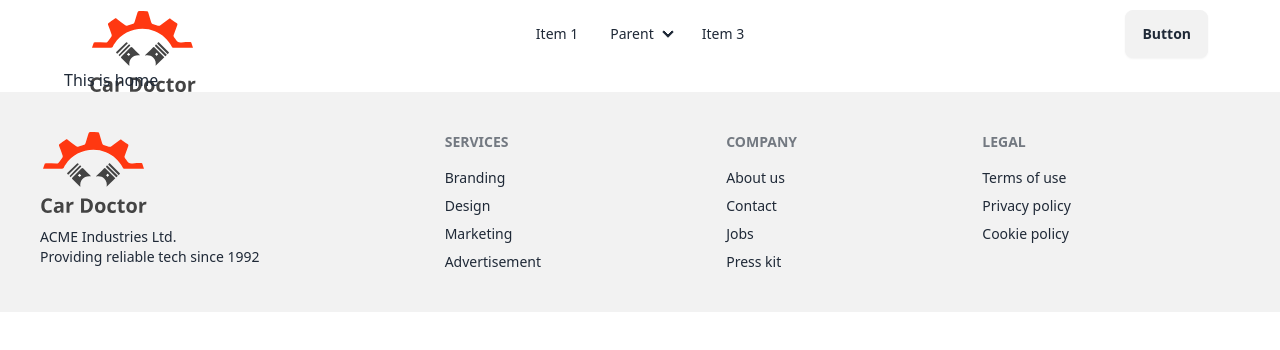
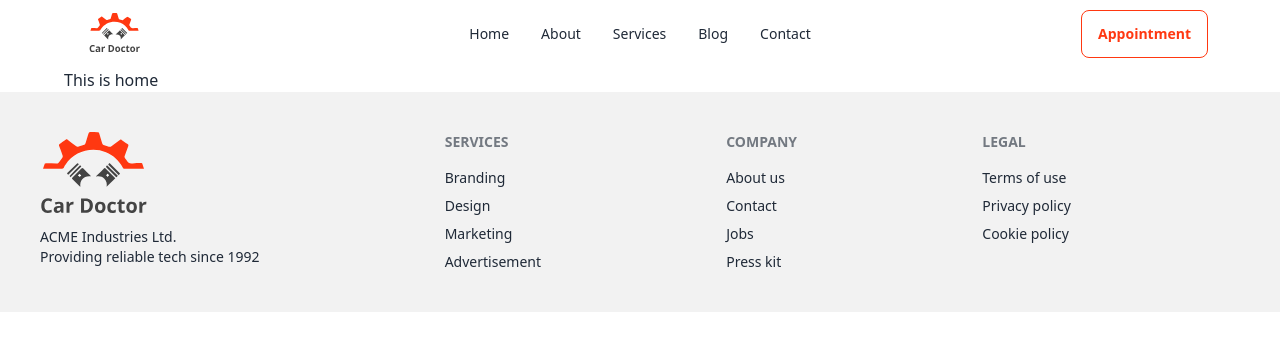
Before and after one commit to joysaha023/car-workshop-client-side, a React (Vite) app: page / in a window 1280 px wide. Shown: the top 350 px of the page. Built offline with nearby package versions, Linux system fonts and the light colour scheme.

Commit message:
navbar complete and complete design

```diff
--- /dev/null
+++ b/src/Components/Banner/Banner.jsx
@@ -0,0 +1,11 @@
+import React from 'react';
+
+const Banner = () => {
+    return (
+        <div>
+
+        </div>
+    );
+};
+
+export default Banner;
--- a/src/Pages/Shared/Navbar/Navbar.jsx
+++ b/src/Pages/Shared/Navbar/Navbar.jsx
@@ -3,6 +3,26 @@ import logo from "../../../assets/logo.svg"
 import { Link } from "react-router-dom";
 
 const Navbar = () => {
+
+    const navItems = (
+        <>
+           <li>
+              <a>Home</a>
+            </li>
+            <li>
+              <a>About</a>
+            </li>
+            <li>
+              <a>Services</a>
+            </li>
+            <li>
+              <a>Blog</a>
+            </li>
+            <li>
+              <a>Contact</a>
+            </li>
+        </>
+    )
   return (
     <div className="navbar bg-base-100">
       <div className="navbar-start">
@@ -27,52 +47,18 @@ const Navbar = () => {
             tabIndex={0}
             className="menu menu-sm dropdown-content mt-3 z-[1] p-2 shadow bg-base-100 rounded-box w-52"
           >
-            <li>
-              <a>Item 1</a>
-            </li>
-            <li>
-              <a>Parent</a>
-              <ul className="p-2">
-                <li>
-                  <a>Submenu 1</a>
-                </li>
-                <li>
-                  <a>Submenu 2</a>
-                </li>
-              </ul>
-            </li>
-            <li>
-              <a>Item 3</a>
-            </li>
+            {navItems}
           </ul>
         </div>
-        <Link className="btn btn-ghost text-xl"><img src={logo} alt="img" /></Link>
+        <Link className="btn  btn-ghost text-xl"><img className="h-[90%]" src={logo} alt="img" /></Link>
       </div>
       <div className="navbar-center hidden lg:flex">
         <ul className="menu menu-horizontal px-1">
-          <li>
-            <a>Item 1</a>
-          </li>
-          <li>
-            <details>
-              <summary>Parent</summary>
-              <ul className="p-2">
-                <li>
-                  <a>Submenu 1</a>
-                </li>
-                <li>
-                  <a>Submenu 2</a>
-                </li>
-              </ul>
-            </details>
-          </li>
-          <li>
-            <a>Item 3</a>
-          </li>
+         {navItems}
         </ul>
       </div>
       <div className="navbar-end">
-        <a className="btn">Button</a>
+      <button className="btn btn-md btn-outline border-[#FF3811] hover:bg-[#FF3811]  text-[#FF3811]">Appointment</button>
       </div>
     </div>
   );
```
